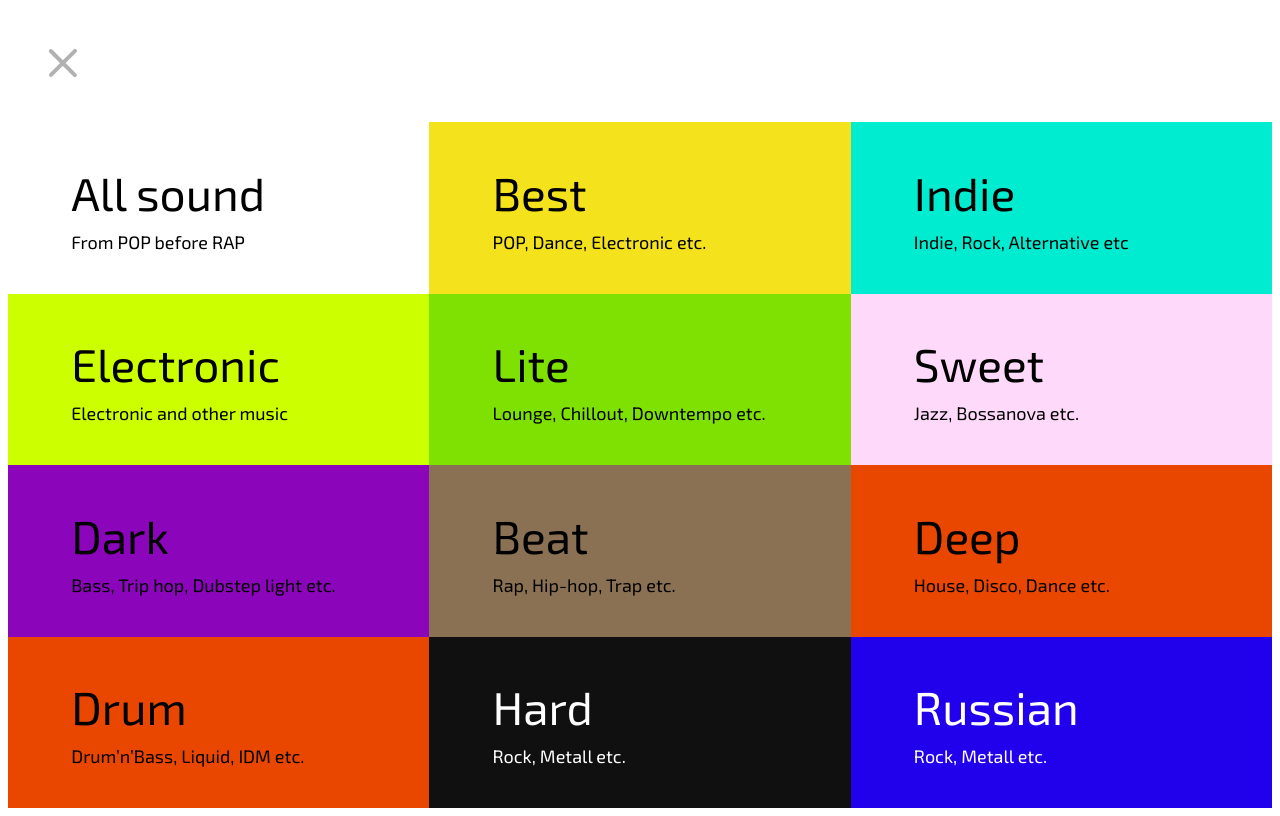
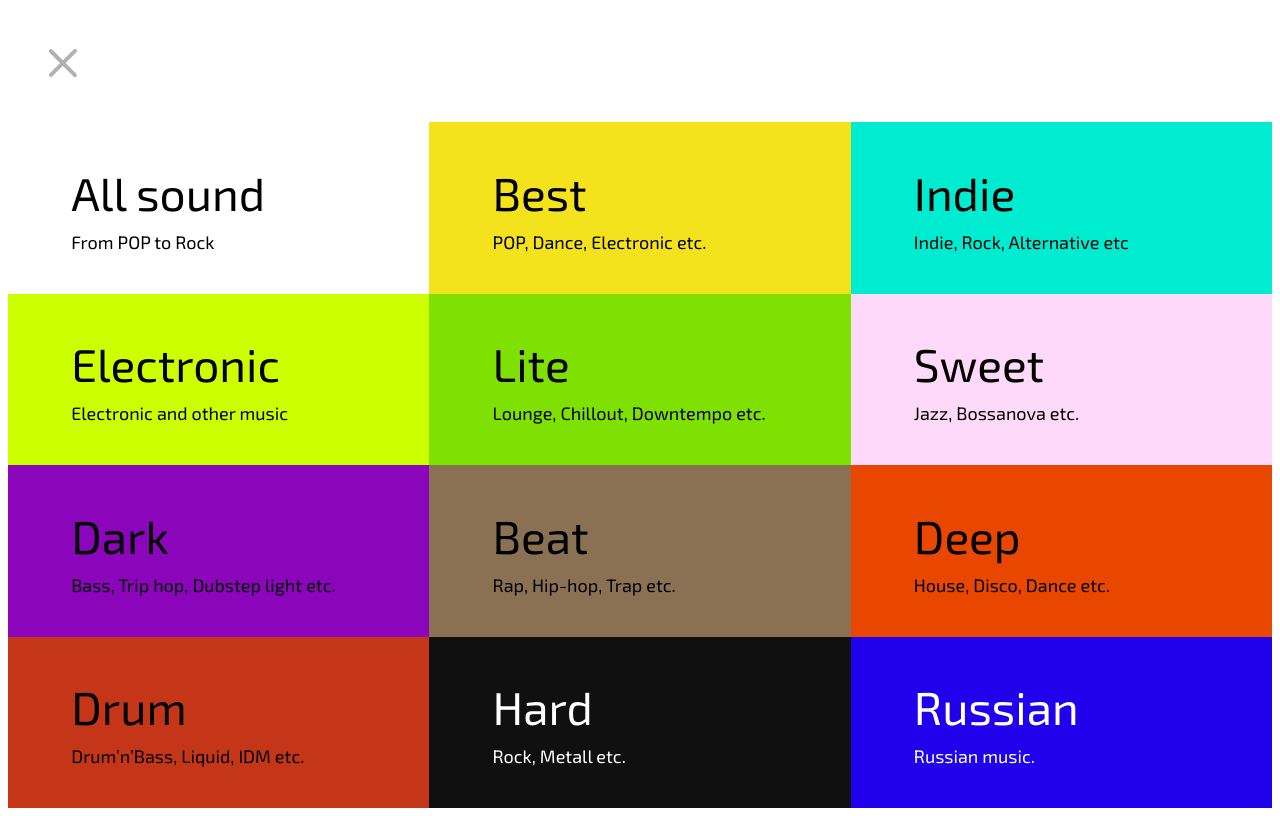
Before and after one commit to lyucean/soundsession, a Vue app: page /selectStation in a window 1280 px wide. Built offline with nearby package versions, Linux system fonts and the light colour scheme.

Commit message:
Правки по тексту

```diff
--- a/src/data/stations.js
+++ b/src/data/stations.js
@@ -3,7 +3,7 @@ export default [
   {
     path: 'all',
     title: 'All sound',
-    genres: 'From POP before RAP',
+    genres: 'From POP to Rock',
     colorBackground: '#FFF',
     colorText: '#000',
     stationSource: 'https://soundsession.center:8443/all',
@@ -76,7 +76,7 @@ export default [
     path: 'drum',
     title: 'Drum',
     genres: 'Drum’n’Bass, Liquid, IDM etc.',
-    colorBackground: '#E94600',
+    colorBackground: '#C43617',
     colorText: '#000',
     stationSource: 'https://soundsession.center:8443/drum',
   },
@@ -92,7 +92,7 @@ export default [
   {
     path: 'russian',
     title: 'Russian',
-    genres: 'Rock, Metall etc.',
+    genres: 'Russian music.',
     colorBackground: '#2100EB',
     colorText: '#FFF',
     stationSource: 'https://soundsession.center:8443/russian',
```
